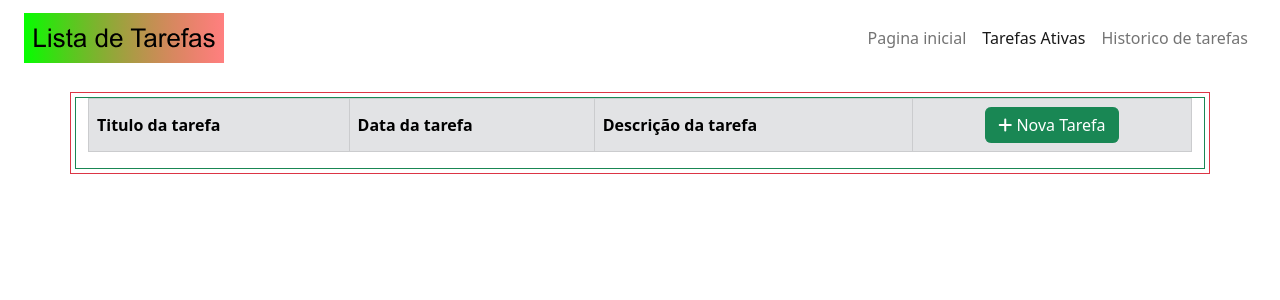
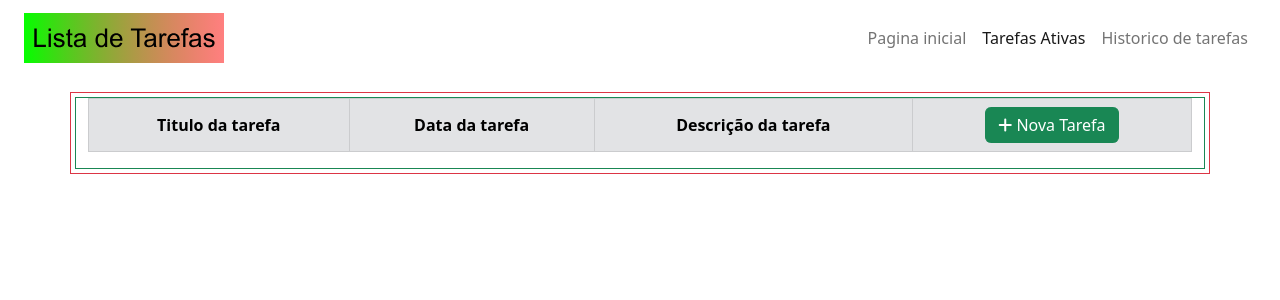
Before and after one commit to Rafael0125/controle-de-tarefas, an Angular app in the folder controleTarefas/: page /lista-tarefas in a window 1280 px wide. Shown: the top 300 px of the page. Built offline with nearby package versions, Linux system fonts and the light colour scheme.

Commit message:
Update lista-tarefa.component.html

```diff
--- a/controleTarefas/src/app/lista-tarefa/lista-tarefa.component.html
+++ b/controleTarefas/src/app/lista-tarefa/lista-tarefa.component.html
@@ -7,12 +7,12 @@
 
             <div class="table-responsive-lg">
             <table class="table table-white table-bordered table-hover align-middle">
-                <thead class="table-secondary table-bordered table-hover align-middle">
+                <thead class="table-secondary table-bordered table-hover align-middle text-center">
                     <tr class="">
                         <th>Titulo da tarefa</th>
                         <th>Data da tarefa</th>
                         <th>Descrição da tarefa</th>
-                        <th colspan="3" class="text-center">
+                        <th colspan="3">
                             <a href="#" [routerLink]="['/inserir-tarefa']" class="btn btn-success">
                                 <i class="fa fa-plus" aria-hidden="true"></i> Nova Tarefa
                             </a>
@@ -20,9 +20,9 @@
                     </tr>
 
                 </thead>
-                <tbody>
+                <tbody class="text-center">
                     <tr *ngFor="let tarefa of tarefas"> <!--  -->
-                        <td>
+                        <td >
                             {{tarefa.titulo | descricaoReduzida:20:3}}
                         </td>
                         <td>
```
